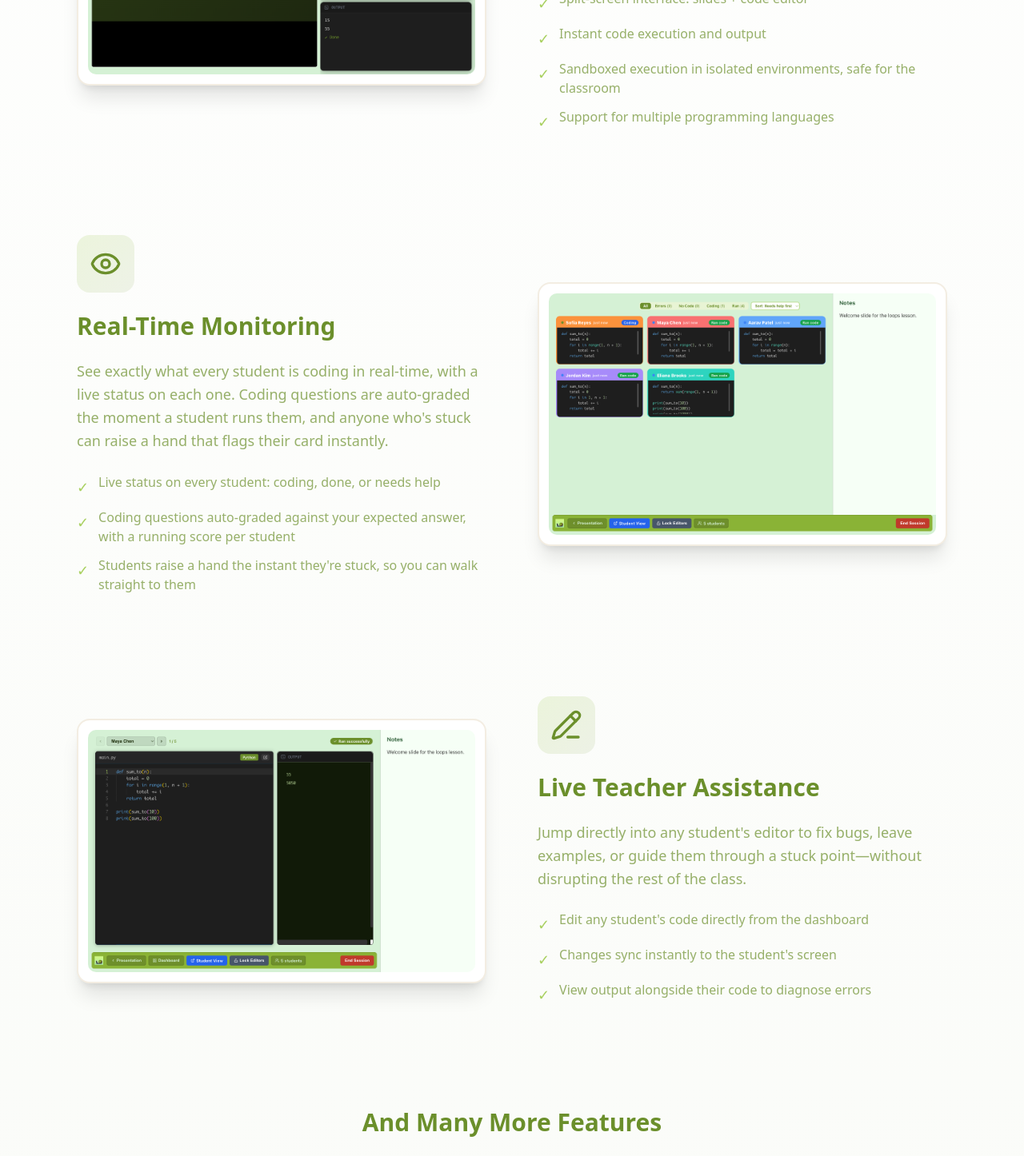
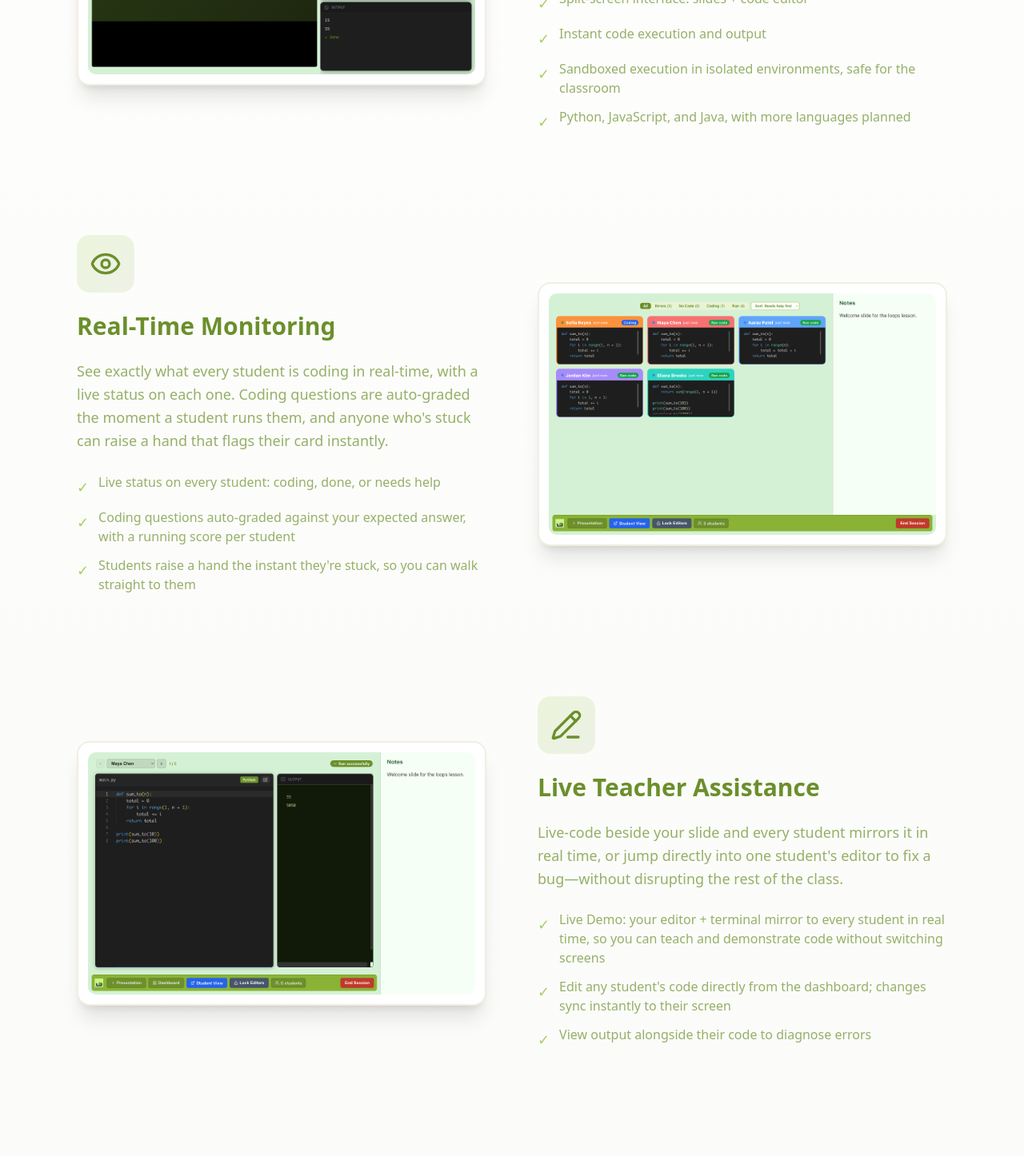
Before and after one commit to JayantDeveloper/codekiwi-site, a Next.js app: page /features in a window 1280 px wide. Shown: the part 1130-2576 px from the top of the page at 80% size. Built offline with nearby package versions, Linux system fonts and the light colour scheme.

Commit message:
Docs + features + home: document teacher Live Demo and Java (3rd language)

```diff
--- a/src/app/docs/page.tsx
+++ b/src/app/docs/page.tsx
@@ -171,7 +171,7 @@ export default function DocsPage() {
                 <li className="leading-relaxed">Open your Google Slides presentation</li>
                 <li className="leading-relaxed">Go to <strong>Extensions → CodeKiwi → Open CodeKiwi Add-On</strong> to open the sidebar</li>
                 <li className="leading-relaxed">Use the <strong>Coding Slides</strong> panel to mark or unmark slides as coding questions right from the sidebar</li>
-                <li className="leading-relaxed">Select a language (Python or JavaScript) from the <strong>Session Language</strong> toggle</li>
+                <li className="leading-relaxed">Select a language (Python, JavaScript, or Java) from the <strong>Session Language</strong> toggle</li>
                 <li className="leading-relaxed">Click <strong>Start Lesson</strong> — CodeKiwi exports your slides and generates a session</li>
                 <li className="leading-relaxed">A new tab opens with the teacher presentation view</li>
               </ol>
@@ -211,6 +211,7 @@ export default function DocsPage() {
                 <li>Use <strong>Previous / Next</strong> in the bottom bar to advance slides — students sync in real-time</li>
                 <li>Click the <strong>Session: XXXXXX</strong> title above the slides at any time to reopen the lobby (to copy the session code again)</li>
                 <li>The <strong>Dashboard</strong> button opens a live view of all student code</li>
+                <li><strong>Live Demo</strong> opens a code editor beside your slide and mirrors it, read-only, to every student in real time. Type or run and their screens follow — then toggle it off and they get their own editor back. Works on any slide.</li>
                 <li><strong>Lock Editors</strong> disables the student code editor — useful when you want students to focus on your explanation</li>
                 <li><strong>End Session</strong> ends the class for everyone and returns you to your dashboard</li>
               </ul>
@@ -419,7 +420,7 @@ export default function DocsPage() {
 
                 <div>
                   <h4 className="font-semibold text-[#6b8f2b] mb-2">What programming languages are supported?</h4>
-                  <p className="text-[#6b8f2b]/80">Currently Python and JavaScript. The language is set when you start the session via the Add-On; "Choose from Drive" sessions default to Python.</p>
+                  <p className="text-[#6b8f2b]/80">Currently Python, JavaScript, and Java. The language is set when you start the session via the Add-On; "Choose from Drive" sessions default to Python. For Java, student code must declare a <code className="font-mono bg-[#f1f3f4] px-1 rounded text-sm">public class Main</code>.</p>
                 </div>
 
                 <div>
--- a/src/app/features/page.tsx
+++ b/src/app/features/page.tsx
@@ -106,7 +106,7 @@ export default function FeaturesPage() {
                 </li>
                 <li className="flex items-start gap-3">
                   <span className="text-[#a8d05f] mt-1 text-lg">✓</span>
-                  <span>Support for multiple programming languages</span>
+                  <span>Python, JavaScript, and Java, with more languages planned</span>
                 </li>
               </ul>
             </div>
@@ -173,16 +173,16 @@ export default function FeaturesPage() {
                 Live Teacher Assistance
               </h2>
               <p className="text-[#6b8f2b]/70 leading-relaxed text-lg">
-                Jump directly into any student's editor to fix bugs, leave examples, or guide them through a stuck point—without disrupting the rest of the class.
+                Live-code beside your slide and every student mirrors it in real time, or jump directly into one student's editor to fix a bug—without disrupting the rest of the class.
               </p>
               <ul className="space-y-3 text-[#6b8f2b]/70">
                 <li className="flex items-start gap-3">
                   <span className="text-[#a8d05f] mt-1 text-lg">✓</span>
-                  <span>Edit any student's code directly from the dashboard</span>
+                  <span>Live Demo: your editor + terminal mirror to every student in real time, so you can teach and demonstrate code without switching screens</span>
                 </li>
                 <li className="flex items-start gap-3">
                   <span className="text-[#a8d05f] mt-1 text-lg">✓</span>
-                  <span>Changes sync instantly to the student's screen</span>
+                  <span>Edit any student's code directly from the dashboard; changes sync instantly to their screen</span>
                 </li>
                 <li className="flex items-start gap-3">
                   <span className="text-[#a8d05f] mt-1 text-lg">✓</span>
--- a/src/components/home/FeaturesSection.tsx
+++ b/src/components/home/FeaturesSection.tsx
@@ -28,7 +28,7 @@ export const FeaturesSection = React.forwardRef<HTMLElement, Props>(
           <FeatureCard
             icon={<Presentation className="h-8 w-8 text-white" />}
             title="Your slides, made live"
-            description="Keep the deck you already teach from. CodeKiwi drops a code editor right beside it, so you never rebuild a lesson in a separate tool."
+            description="Keep the deck you already teach from. CodeKiwi drops a code editor right beside it. Live-code a demo that every student mirrors in real time, then hand it back so they try it themselves."
           />
           <FeatureCard
             icon={<BadgeCheck className="h-8 w-8 text-white" />}
```
